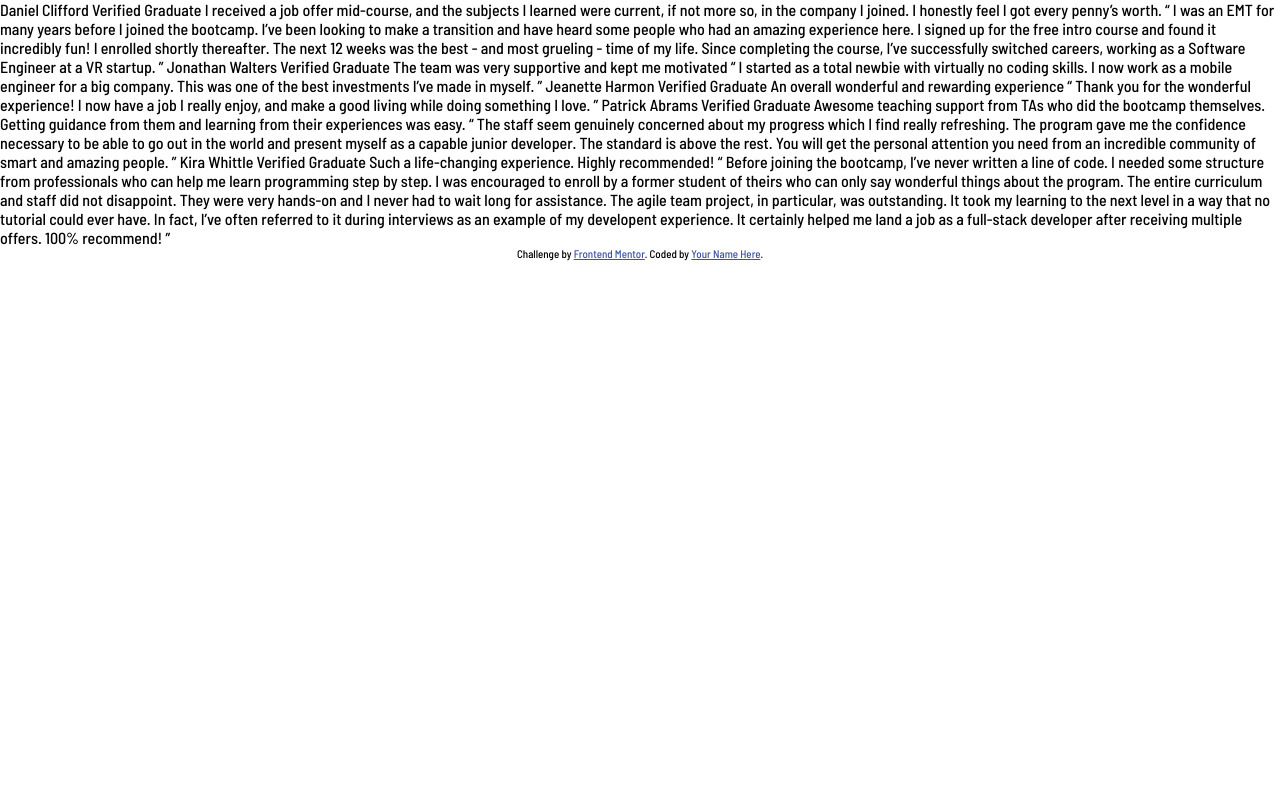
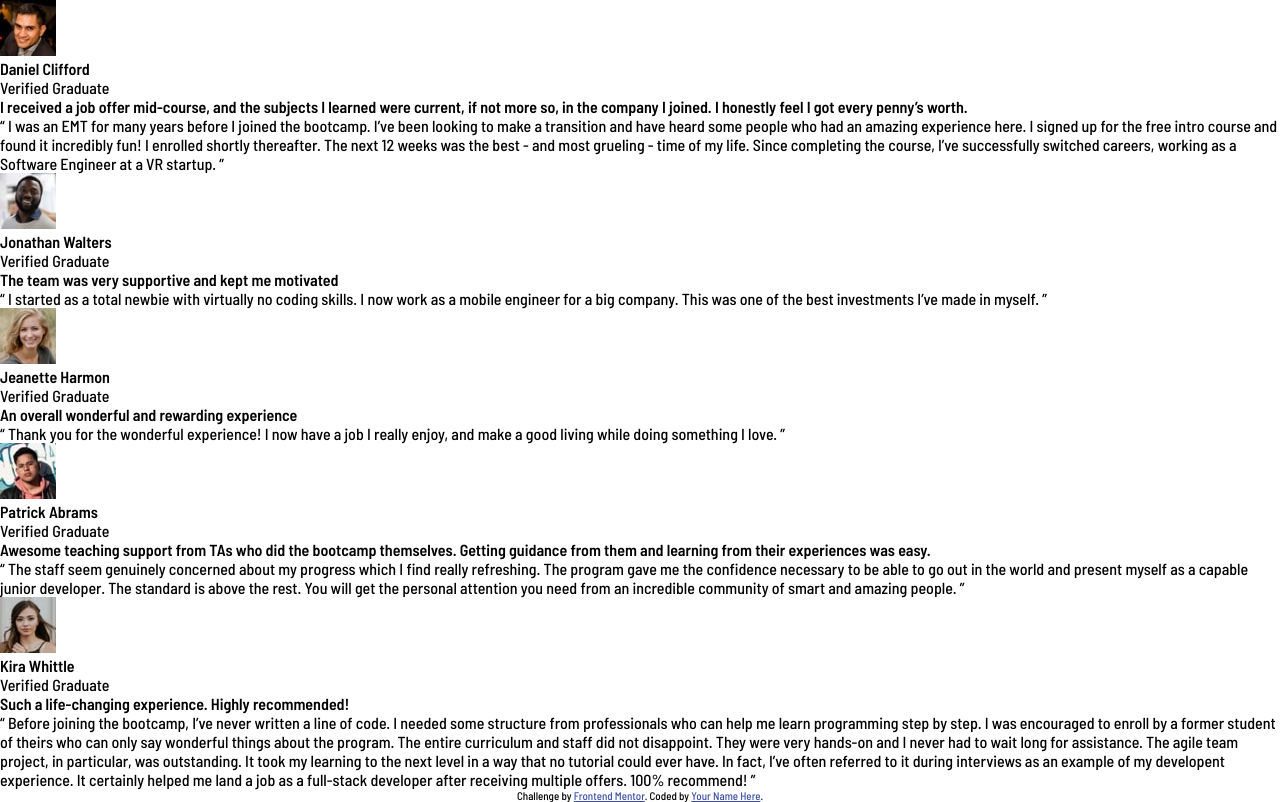
Before and after one commit to EnzoDev10/testimonial-grid, a plain HTML site: page index.html in a window 1280 px wide. Drawn offline with Linux system fonts and the light colour scheme.

Commit message:
Added markup

```diff
--- a/index.html
+++ b/index.html
@@ -20,40 +20,116 @@
 		<link rel="stylesheet" href="styles.css" />
 		<title>Frontend Mentor | Testimonials Grid Section</title>
 	</head>
-	<body class="barlow-semi-condensed-medium">
-		Daniel Clifford Verified Graduate I received a job offer mid-course, and the
-		subjects I learned were current, if not more so, in the company I joined. I
-		honestly feel I got every penny’s worth. “ I was an EMT for many years
-		before I joined the bootcamp. I’ve been looking to make a transition and
-		have heard some people who had an amazing experience here. I signed up for
-		the free intro course and found it incredibly fun! I enrolled shortly
-		thereafter. The next 12 weeks was the best - and most grueling - time of my
-		life. Since completing the course, I’ve successfully switched careers,
-		working as a Software Engineer at a VR startup. ” Jonathan Walters Verified
-		Graduate The team was very supportive and kept me motivated “ I started as a
-		total newbie with virtually no coding skills. I now work as a mobile
-		engineer for a big company. This was one of the best investments I’ve made
-		in myself. ” Jeanette Harmon Verified Graduate An overall wonderful and
-		rewarding experience “ Thank you for the wonderful experience! I now have a
-		job I really enjoy, and make a good living while doing something I love. ”
-		Patrick Abrams Verified Graduate Awesome teaching support from TAs who did
-		the bootcamp themselves. Getting guidance from them and learning from their
-		experiences was easy. “ The staff seem genuinely concerned about my progress
-		which I find really refreshing. The program gave me the confidence necessary
-		to be able to go out in the world and present myself as a capable junior
-		developer. The standard is above the rest. You will get the personal
-		attention you need from an incredible community of smart and amazing people.
-		” Kira Whittle Verified Graduate Such a life-changing experience. Highly
-		recommended! “ Before joining the bootcamp, I’ve never written a line of
-		code. I needed some structure from professionals who can help me learn
-		programming step by step. I was encouraged to enroll by a former student of
-		theirs who can only say wonderful things about the program. The entire
-		curriculum and staff did not disappoint. They were very hands-on and I never
-		had to wait long for assistance. The agile team project, in particular, was
-		outstanding. It took my learning to the next level in a way that no tutorial
-		could ever have. In fact, I’ve often referred to it during interviews as an
-		example of my developent experience. It certainly helped me land a job as a
-		full-stack developer after receiving multiple offers. 100% recommend! ”
+	<body class="barlow-semi-condensed-medium blueish-text">
+		<div class="container container-one">
+			<div class="profile">
+				<img src="images/image-daniel.jpg" alt="profile picture of Daniel" />
+				<div class="profile-text">
+					<p class="barlow-semi-condensed-semibold">Daniel Clifford</p>
+					<span>Verified Graduate</span>
+				</div>
+			</div>
+			<p class="principal barlow-semi-condensed-semibold">
+				I received a job offer mid-course, and the subjects I learned were
+				current, if not more so, in the company I joined. I honestly feel I got
+				every penny’s worth.
+			</p>
+			<p class="secondary">
+				“ I was an EMT for many years before I joined the bootcamp. I’ve been
+				looking to make a transition and have heard some people who had an
+				amazing experience here. I signed up for the free intro course and found
+				it incredibly fun! I enrolled shortly thereafter. The next 12 weeks was
+				the best - and most grueling - time of my life. Since completing the
+				course, I’ve successfully switched careers, working as a Software
+				Engineer at a VR startup. ”
+			</p>
+		</div>
+
+		<div class="container container-two">
+			<div class="profile">
+				<img
+					src="images/image-jonathan.jpg"
+					alt="Profile picture of Jonathan"
+				/>
+				<div class="profile-text">
+					<p class="barlow-semi-condensed-semibold">Jonathan Walters</p>
+					<span>Verified Graduate</span>
+				</div>
+			</div>
+			<p class="principal barlow-semi-condensed-semibold">
+				The team was very supportive and kept me motivated
+			</p>
+			<p class="secondary">
+				“ I started as a total newbie with virtually no coding skills. I now
+				work as a mobile engineer for a big company. This was one of the best
+				investments I’ve made in myself. ”
+			</p>
+		</div>
+		<div class="container container-three">
+			<div class="profile">
+				<img
+					src="images/image-jeanette.jpg"
+					alt="Profile picture of Jeanette"
+				/>
+				<div class="profile-text">
+					<p class="barlow-semi-condensed-semibold">Jeanette Harmon</p>
+					<span>Verified Graduate</span>
+				</div>
+			</div>
+			<p class="principal barlow-semi-condensed-semibold">
+				An overall wonderful and rewarding experience
+			</p>
+			<p class="secondary">
+				“ Thank you for the wonderful experience! I now have a job I really
+				enjoy, and make a good living while doing something I love. ”
+			</p>
+		</div>
+		<div class="container container-four">
+			<div class="profile">
+				<img src="images/image-patrick.jpg" alt="Profile picture of Patrick" />
+				<div class="profile-text">
+					<p class="barlow-semi-condensed-semibold">Patrick Abrams</p>
+					<span>Verified Graduate</span>
+				</div>
+			</div>
+			<p class="principal barlow-semi-condensed-semibold">
+				Awesome teaching support from TAs who did the bootcamp themselves.
+				Getting guidance from them and learning from their experiences was easy.
+			</p>
+			<p class="secondary">
+				“ The staff seem genuinely concerned about my progress which I find
+				really refreshing. The program gave me the confidence necessary to be
+				able to go out in the world and present myself as a capable junior
+				developer. The standard is above the rest. You will get the personal
+				attention you need from an incredible community of smart and amazing
+				people. ”
+			</p>
+		</div>
+		<div class="container container-fifth">
+			<div class="profile">
+				<img src="images/image-kira.jpg" alt="Profile picture of Kira" />
+				<div class="profile-text">
+					<p class="barlow-semi-condensed-semibold">Kira Whittle</p>
+					<span>Verified Graduate</span>
+				</div>
+			</div>
+			<p class="principal barlow-semi-condensed-semibold">
+				Such a life-changing experience. Highly recommended!
+			</p>
+			<p class="secondary">
+				“ Before joining the bootcamp, I’ve never written a line of code. I
+				needed some structure from professionals who can help me learn
+				programming step by step. I was encouraged to enroll by a former student
+				of theirs who can only say wonderful things about the program. The
+				entire curriculum and staff did not disappoint. They were very hands-on
+				and I never had to wait long for assistance. The agile team project, in
+				particular, was outstanding. It took my learning to the next level in a
+				way that no tutorial could ever have. In fact, I’ve often referred to it
+				during interviews as an example of my developent experience. It
+				certainly helped me land a job as a full-stack developer after receiving
+				multiple offers. 100% recommend! ”
+			</p>
+		</div>
 
 		<div class="attribution">
 			Challenge by
```
